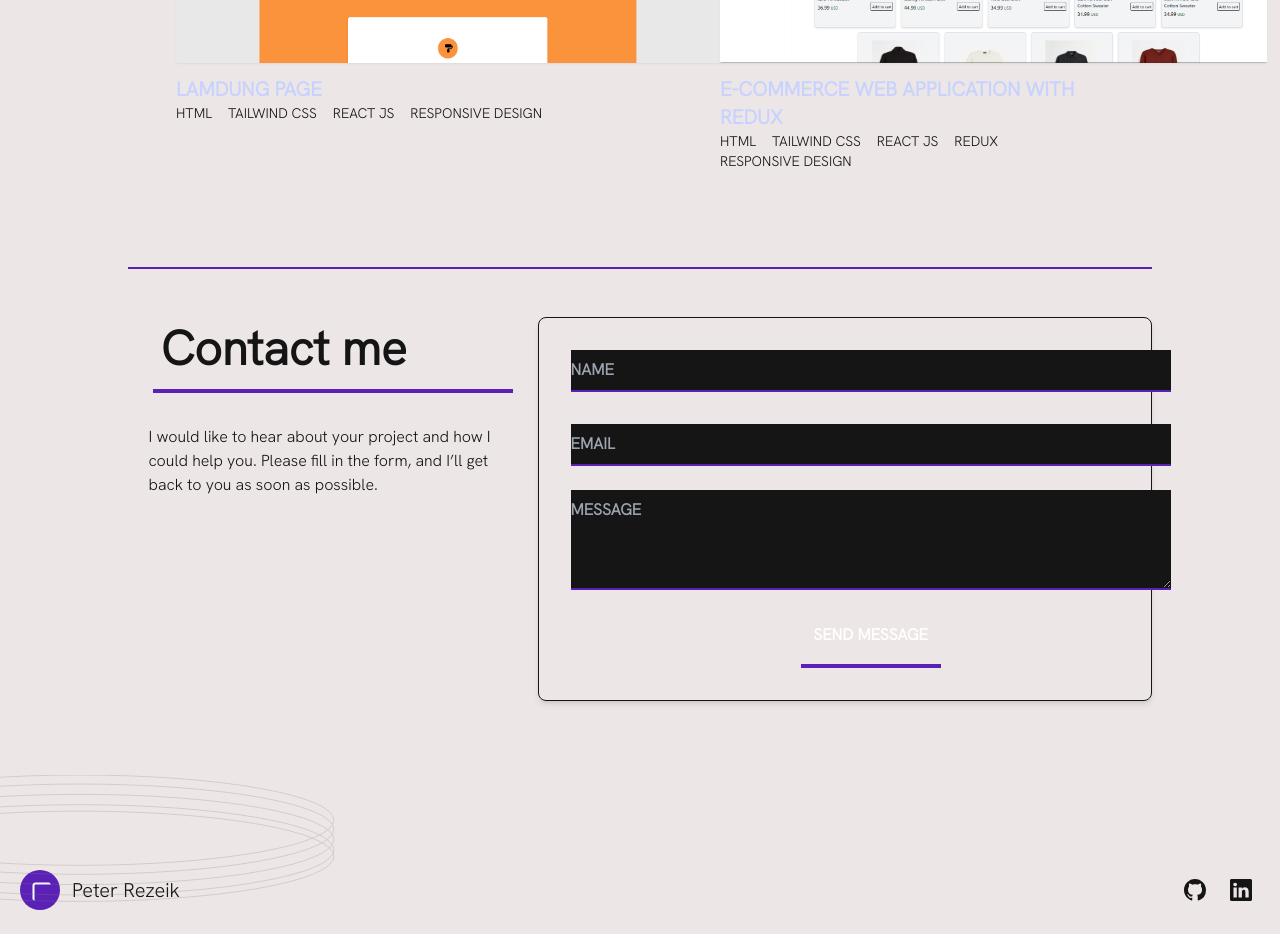
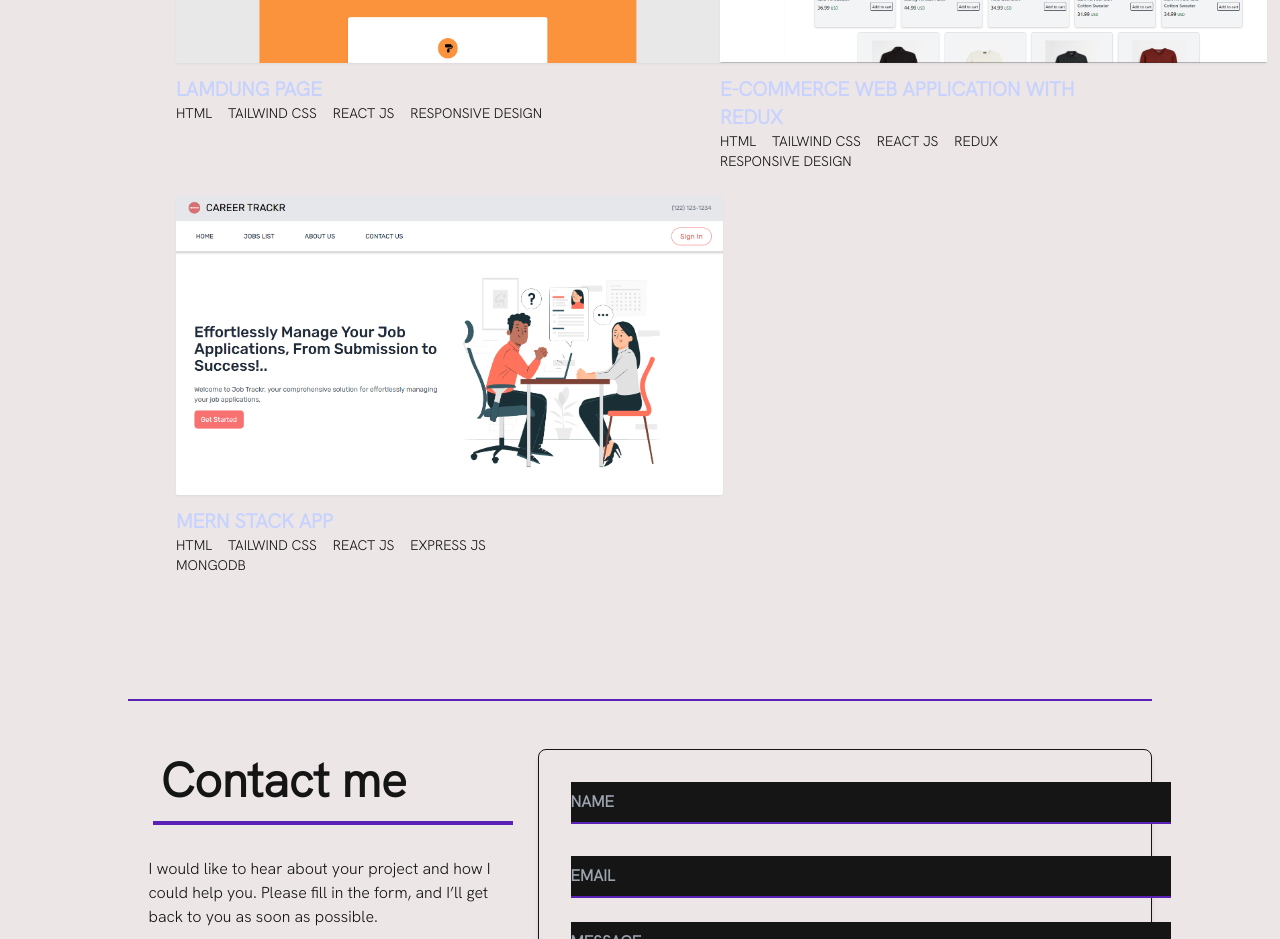
Before and after one commit to PeterRizek009/PeterRezekPortfolio, a React (Create React App) app: page / in a window 1280 px wide. Shown: the part 2520-3459 px from the top of the page. Built offline with nearby package versions, Linux system fonts and the light colour scheme; a web font is replaced by a local one.

Commit message:
add a new project

```diff
--- a/src/projects/projects.js
+++ b/src/projects/projects.js
@@ -3,6 +3,7 @@ import news from './newsapp.png';
 import library from './library.png'
 import company from './landing.png'
 import ecommece from './Ecommercewithredux.PNG'
+import career from './career.PNG'
 import Modal from '../modal/modal';
 import { motion } from "framer-motion";
 import getScrollAnimation from "../utils/getScrollAnimation";
@@ -59,13 +60,16 @@ const Projects = ({ handleModal, dispaly, closeModal }) => {
             name: 'E-commerce Web Application with Redux ',
             tools: ['HTML', 'Tailwind CSS', 'React JS', 'Redux', 'Responsive design']
         },
+        {
+            image: career,
+            url: 'https://www.youtube.com/watch?v=ZJXpM-DohW0',
+            name: 'MERN STACK App  ',
+            tools: ['HTML', 'Tailwind CSS', 'React JS', 'Express JS', 'MongoDB']
+        },
 
     ]
 
-    // const handleOnDragStart = () => {
-    //     index === projectData.length - 1 ? setIndex(0) : setIndex(index + 1)
 
-    // }
 
     return (
         <div className='block relative w-[80%] mx-auto py-4'>
```
Also changed, not shown: src/projects/career.PNG (added).
